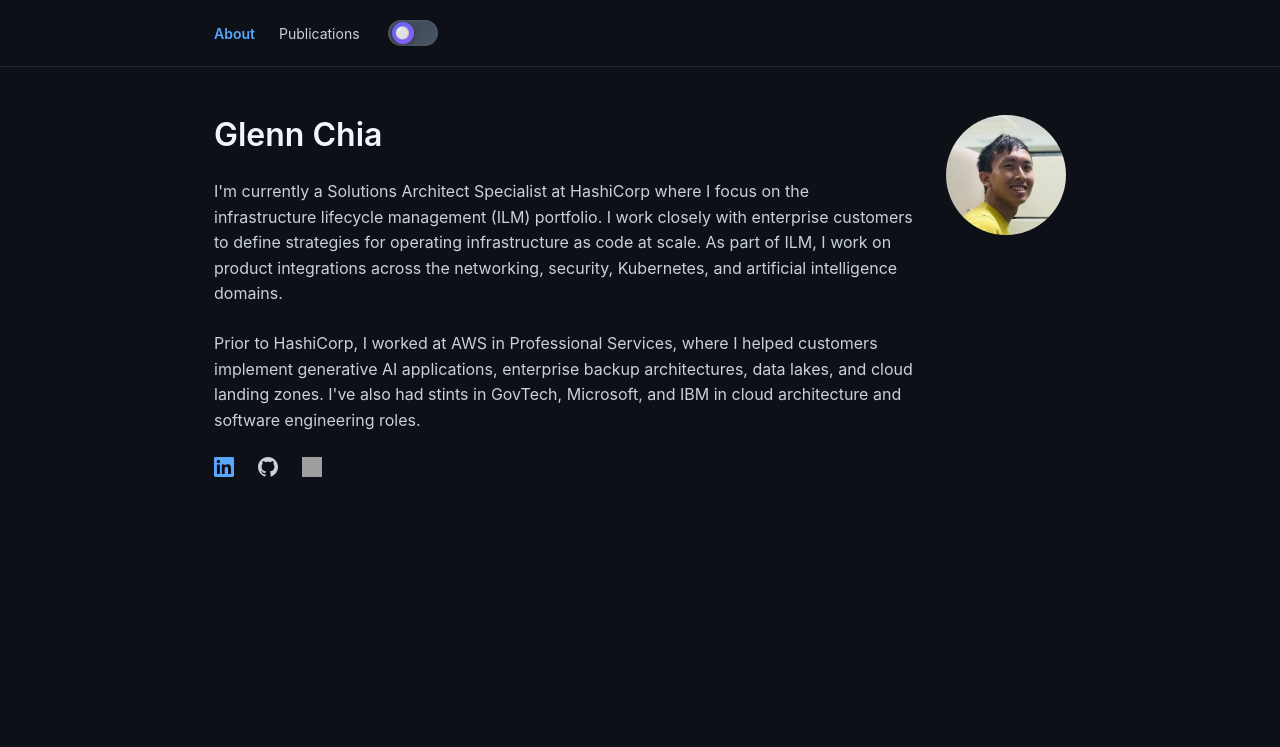
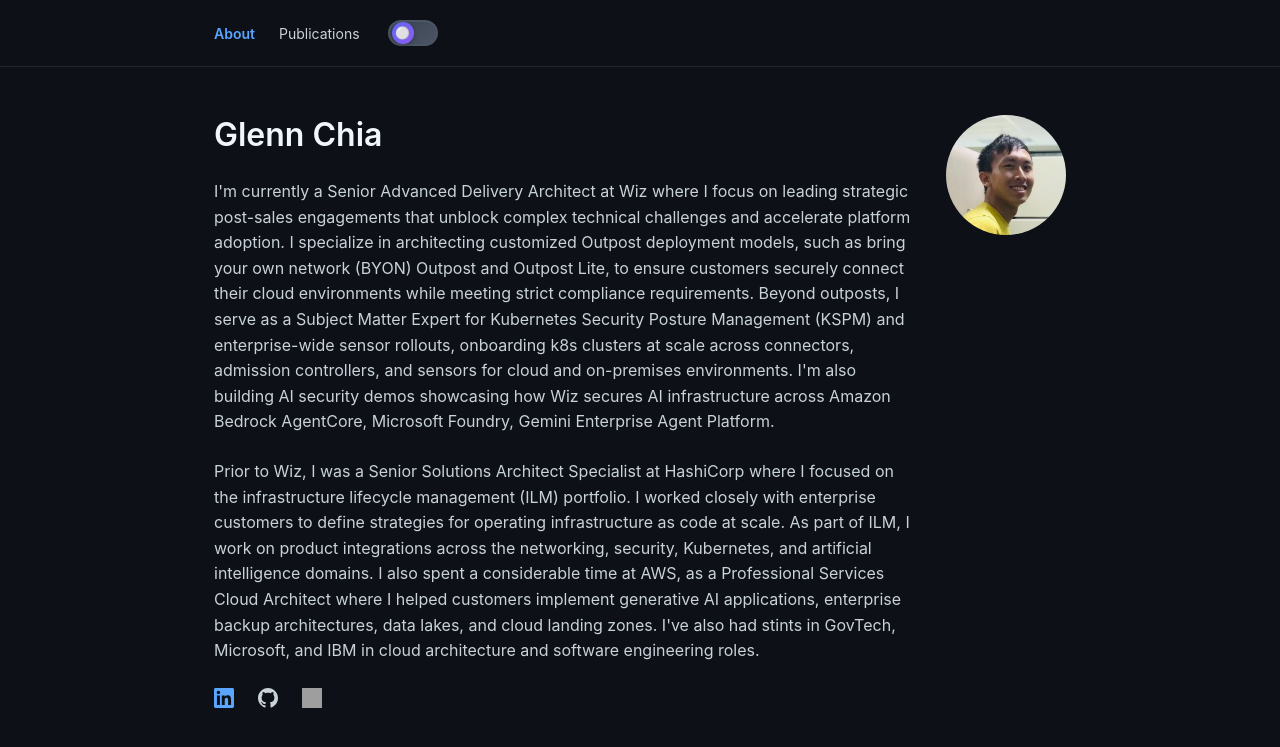
Before and after one commit to GlennChia/glennchia.github.io, a Jekyll site: the page built from index.md, in a window 1280 px wide. Shown: the top 747 px of the page. Built offline with Jekyll 4.4.1, drawn with Linux system fonts in a browser that asks for light colours; grey boxes are pictures that could not be loaded.

Commit message:
feat(about): update bio

```diff
--- a/index.md
+++ b/index.md
@@ -7,9 +7,9 @@ title: About
   <div class="profile-content">
     <h1>Glenn Chia</h1>
 
-    <p>I'm currently a Solutions Architect Specialist at HashiCorp where I focus on the infrastructure lifecycle management (ILM) portfolio. I work closely with enterprise customers to define strategies for operating infrastructure as code at scale. As part of ILM, I work on product integrations across the networking, security, Kubernetes, and artificial intelligence domains.</p>
+    <p>I'm currently a Senior Advanced Delivery Architect at Wiz where I focus on leading strategic post-sales engagements that unblock complex technical challenges and accelerate platform adoption. I specialize in architecting customized Outpost deployment models, such as bring your own network (BYON) Outpost and Outpost Lite, to ensure customers securely connect their cloud environments while meeting strict compliance requirements. Beyond outposts, I serve as a Subject Matter Expert for Kubernetes Security Posture Management (KSPM) and enterprise-wide sensor rollouts, onboarding k8s clusters at scale across connectors, admission controllers, and sensors for cloud and on-premises environments. I'm also building AI security demos showcasing how Wiz secures AI infrastructure across Amazon Bedrock AgentCore, Microsoft Foundry, Gemini Enterprise Agent Platform.</p>
 
-    <p>Prior to HashiCorp, I worked at AWS in Professional Services, where I helped customers implement generative AI applications, enterprise backup architectures, data lakes, and cloud landing zones. I've also had stints in GovTech, Microsoft, and IBM in cloud architecture and software engineering roles.</p>
+    <p>Prior to Wiz, I was a Senior Solutions Architect Specialist at HashiCorp where I focused on the infrastructure lifecycle management (ILM) portfolio. I worked closely with enterprise customers to define strategies for operating infrastructure as code at scale. As part of ILM, I work on product integrations across the networking, security, Kubernetes, and artificial intelligence domains. I also spent a considerable time at AWS, as a Professional Services Cloud Architect where I helped customers implement generative AI applications, enterprise backup architectures, data lakes, and cloud landing zones. I've also had stints in GovTech, Microsoft, and IBM in cloud architecture and software engineering roles.</p>
 
     <div class="social-links">
       <a href="https://www.linkedin.com/in/glenn-chia-291344142" target="_blank" class="social-link">
```
